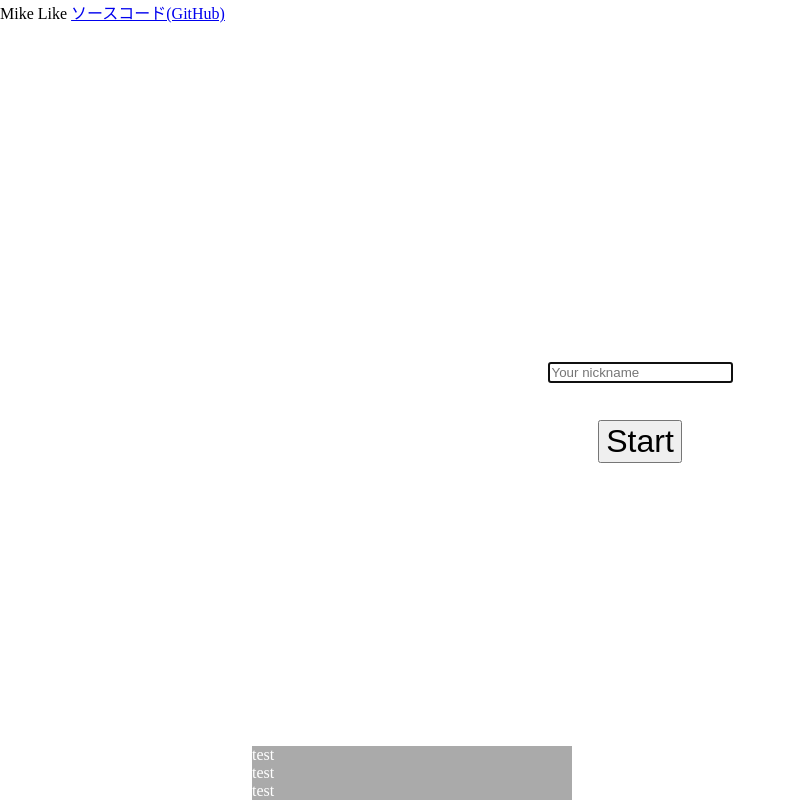
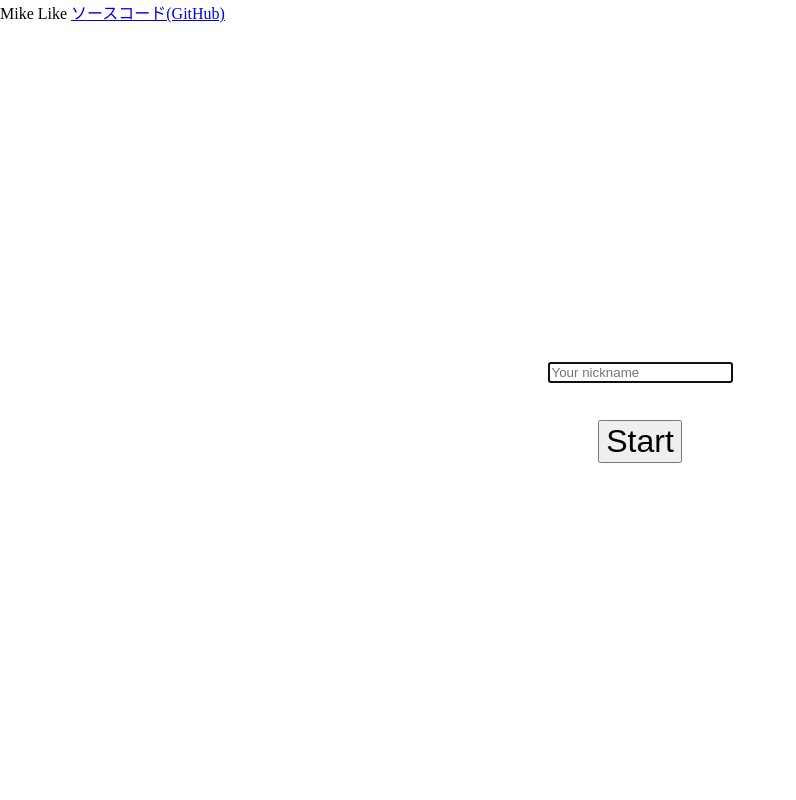
Before and after one commit to ski-dot-com/MikeLike_, a website: page static/3d.html in a window 1280 px wide. Shown: the whole page, without its empty margins (0-796 px from the left). Drawn offline with nearby package versions, Linux system fonts and the light colour scheme; no server answers.

Commit message:
[delete] プレースフォルダーを削除

```diff
--- a/static/3d.html
+++ b/static/3d.html
@@ -44,9 +44,6 @@
               </div>
             </div>
             <div id="comment-div" style="width:100%; max-width: 20em; height:100%; display: flex; flex-flow: column;	justify-content: flex-end; position:absolute; z-index:8;">
-              <p>test</p>
-              <p>test</p>
-              <p>test</p>
             </div>
             <canvas id="canvas-2d" width="1000" height="1000" style="position: absolute; width: 100%; height: 100%; z-index:2;object-fit: contain;"></canvas>
             <canvas id="canvas-3d" width="1000" height="1000" style="position: absolute; width: 100%; height: 100%; z-index:1;object-fit: contain;"></canvas>
```
